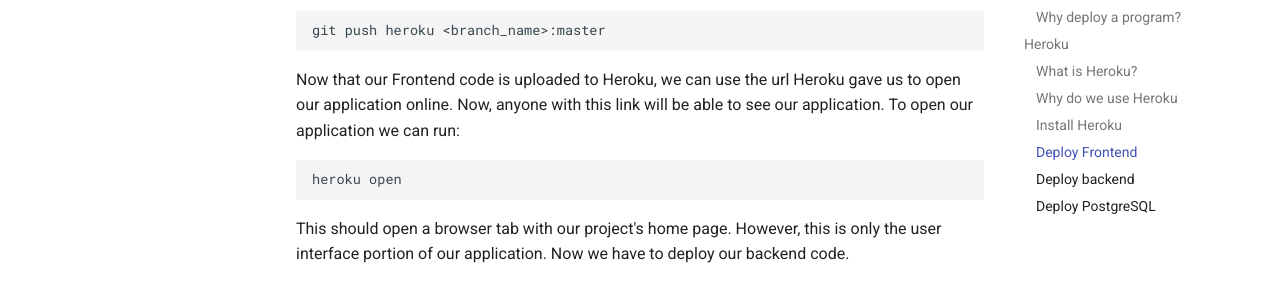
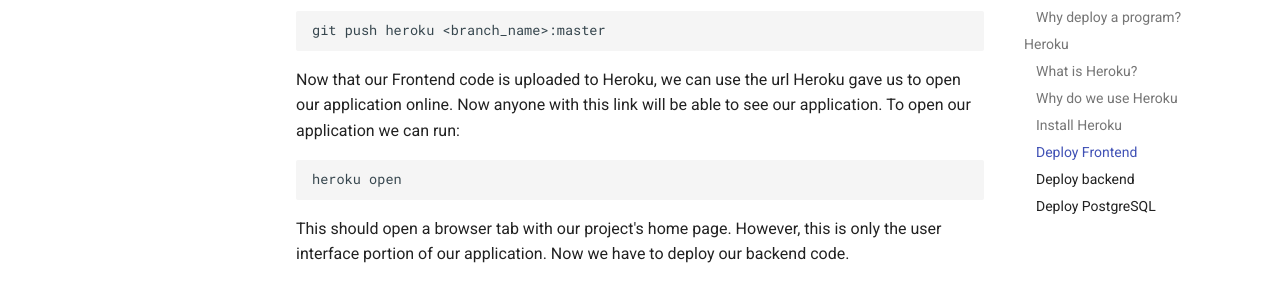
Before and after one commit to Code-4-Community/learning-resources, an MkDocs documentation site: the page built from docs/jumpstart/week-10.md, in a window 1280 px wide and 900 px high, scrolled down 3038 px. Shown: the part 190-478 px from the top of the window. Built offline with MkDocs 1.6.1 and Material for MkDocs 9.7.7, drawn with Linux system fonts in a browser that asks for light colours; comment, search, counter and statistics services are not loaded.

````diff
--- a/docs/jumpstart/week-10.md
+++ b/docs/jumpstart/week-10.md
@@ -72,7 +72,7 @@ the master's branch we can run the command:
 ```shell
 git push heroku <branch_name>:master
 ```
-Now that our Frontend code is uploaded to Heroku, we can use the url Heroku gave us to open our application online. Now, anyone with this link will be able to see our application.
+Now that our Frontend code is uploaded to Heroku, we can use the url Heroku gave us to open our application online. Now anyone with this link will be able to see our application.
 To open our application we can run:
 ```shell
 heroku open
````
